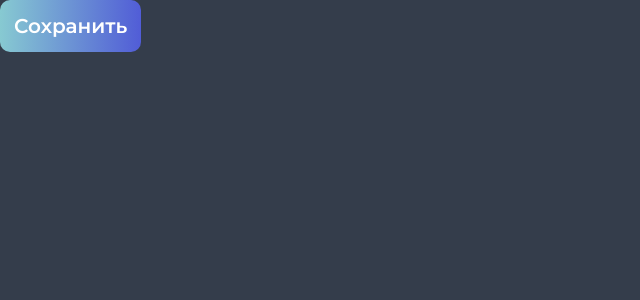
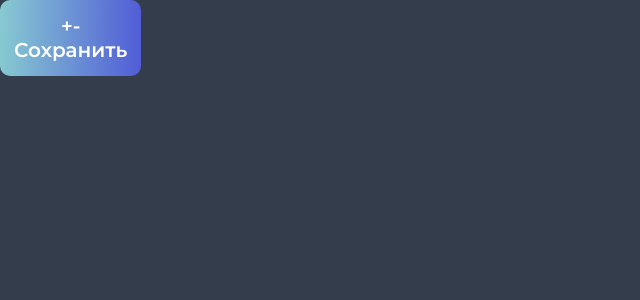
Before and after one commit to alinacriado/Course-Vue, a Vue app: page / in a window 1280 px wide. Shown: the top 300 px of the page, without its empty margins (0-640 px from the left). Built offline with nearby package versions, Linux system fonts and the light colour scheme.

Commit message:
Несколько slot

```diff
--- a/src/App.vue
+++ b/src/App.vue
@@ -1,10 +1,16 @@
 <script setup>
 import Button from "./components/Button.vue";
+const id = "blue";
 </script>
 
 <template>
   <header></header>
-  <Button>Сохранить</Button>
+  <Button>
+    <!-- <template v-slot:icon>+</template> -->
+    <template #[id]>-</template>
+    <template #icon>+</template>
+    Сохранить</Button
+  >
   <main></main>
 </template>
 
--- a/src/components/Button.vue
+++ b/src/components/Button.vue
@@ -1,7 +1,13 @@
 <script setup></script>
 
 <template>
-  <button class="button"><slot></slot></button>
+  <button class="button">
+    <div>
+      <slot name="icon"></slot>
+      <slot name="blue"></slot>
+    </div>
+    <slot />
+  </button>
 </template>
 
 <style scoped>
```
